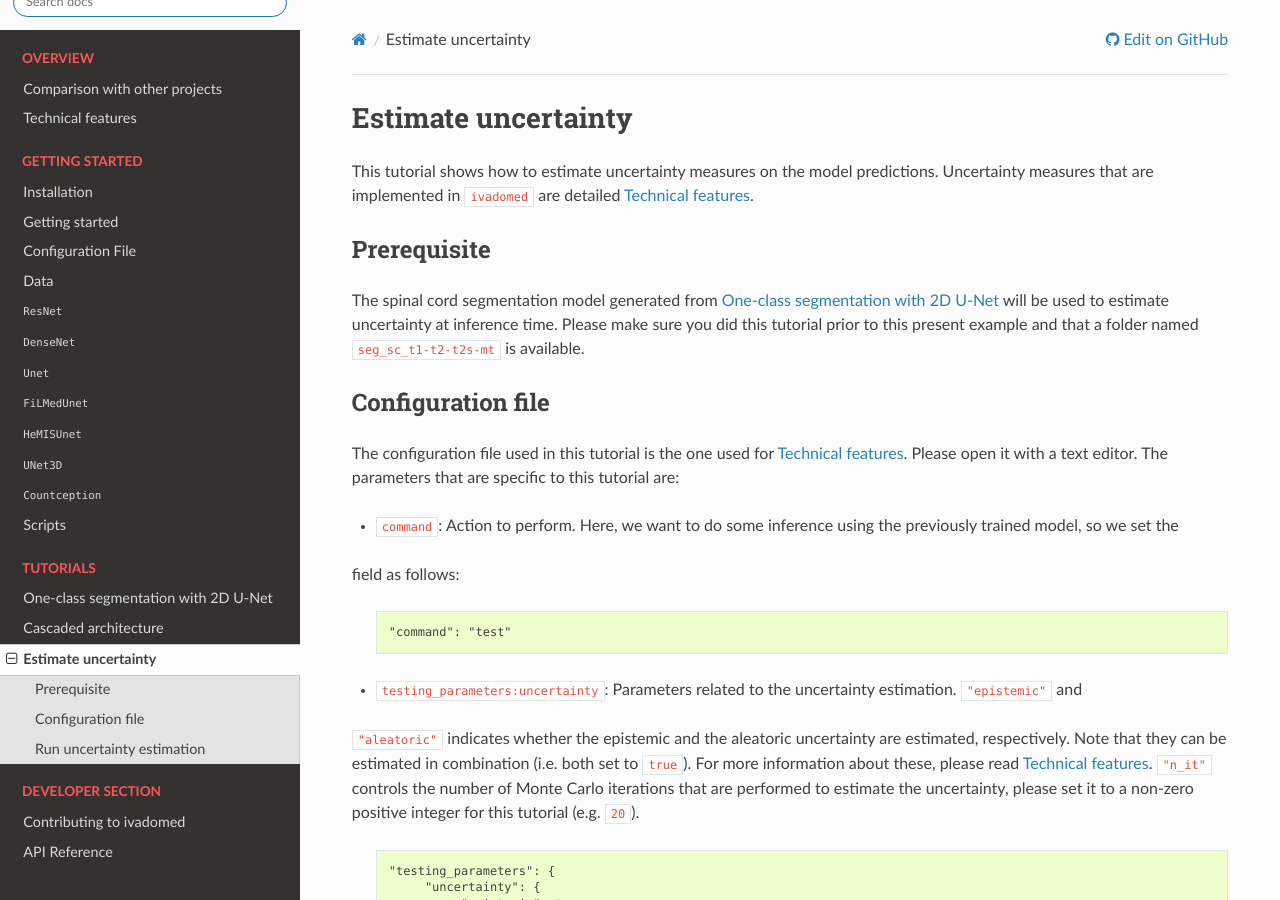
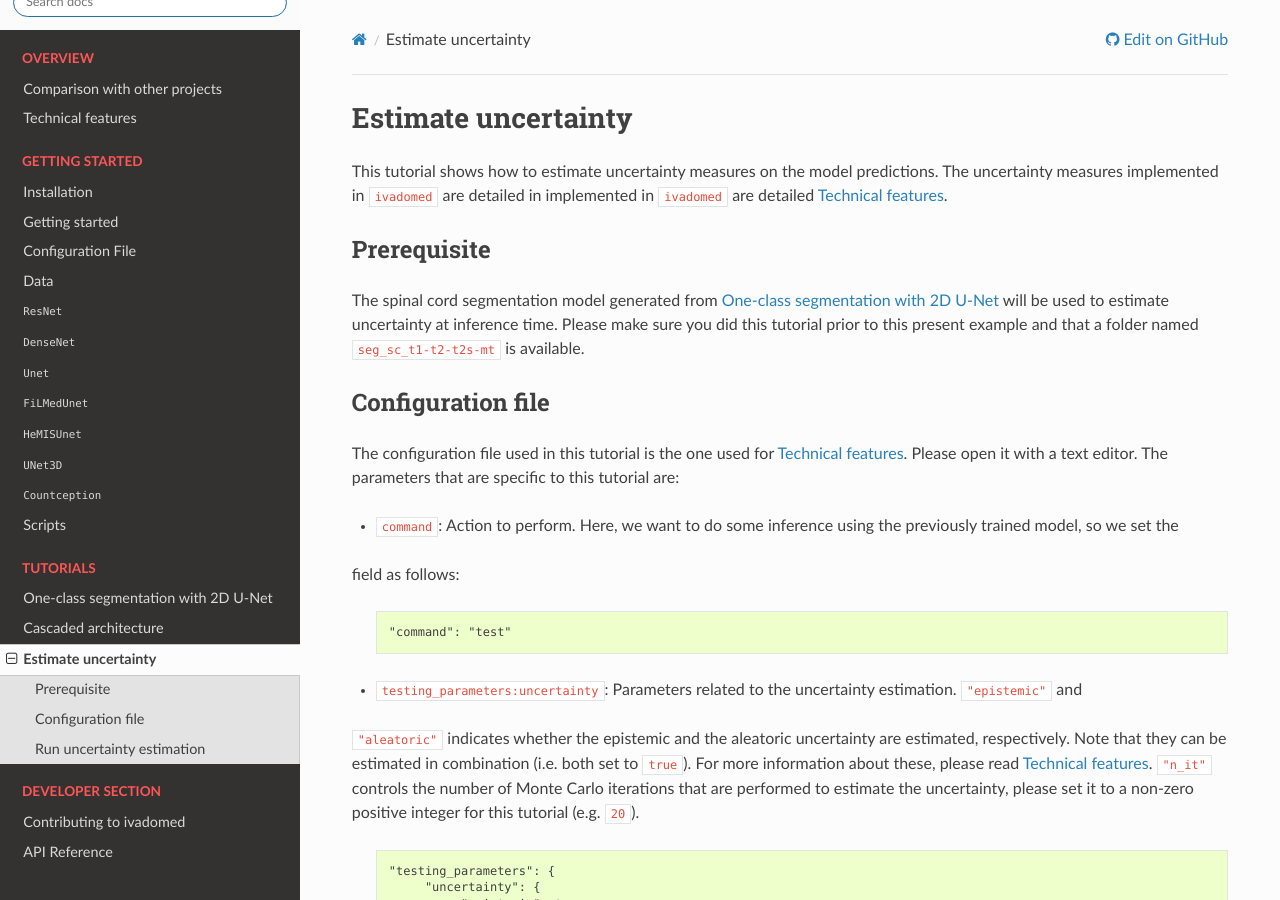
Before and after one commit to ivadomed/ivadomed, a Sphinx documentation site: the page built from docs/source/tutorials/uncertainty.rst, in a window 1280 px wide and 900 px high. Built offline with Sphinx 7.4.7 and the Read the Docs theme 2.0.0, drawn with Linux system fonts in a browser that asks for light colours.

Commit message:
https://github.com/ivadomed/ivadomed/pull/399#discussion_r471551951

```diff
--- a/docs/source/tutorials/uncertainty.rst
+++ b/docs/source/tutorials/uncertainty.rst
@@ -1,8 +1,9 @@
 Estimate uncertainty
 =====================
 
-This tutorial shows how to estimate uncertainty measures on the model predictions. Uncertainty measures that are
-implemented in ``ivadomed`` are detailed :ref:`Technical features <Uncertainty-measures>`.
+This tutorial shows how to estimate uncertainty measures on the model predictions. The uncertainty measures implemented
+in ``ivadomed`` are detailed in implemented in ``ivadomed`` are detailed
+:ref:`Technical features <Uncertainty-measures>`.
 
 .. _Prerequisite:
 
```
